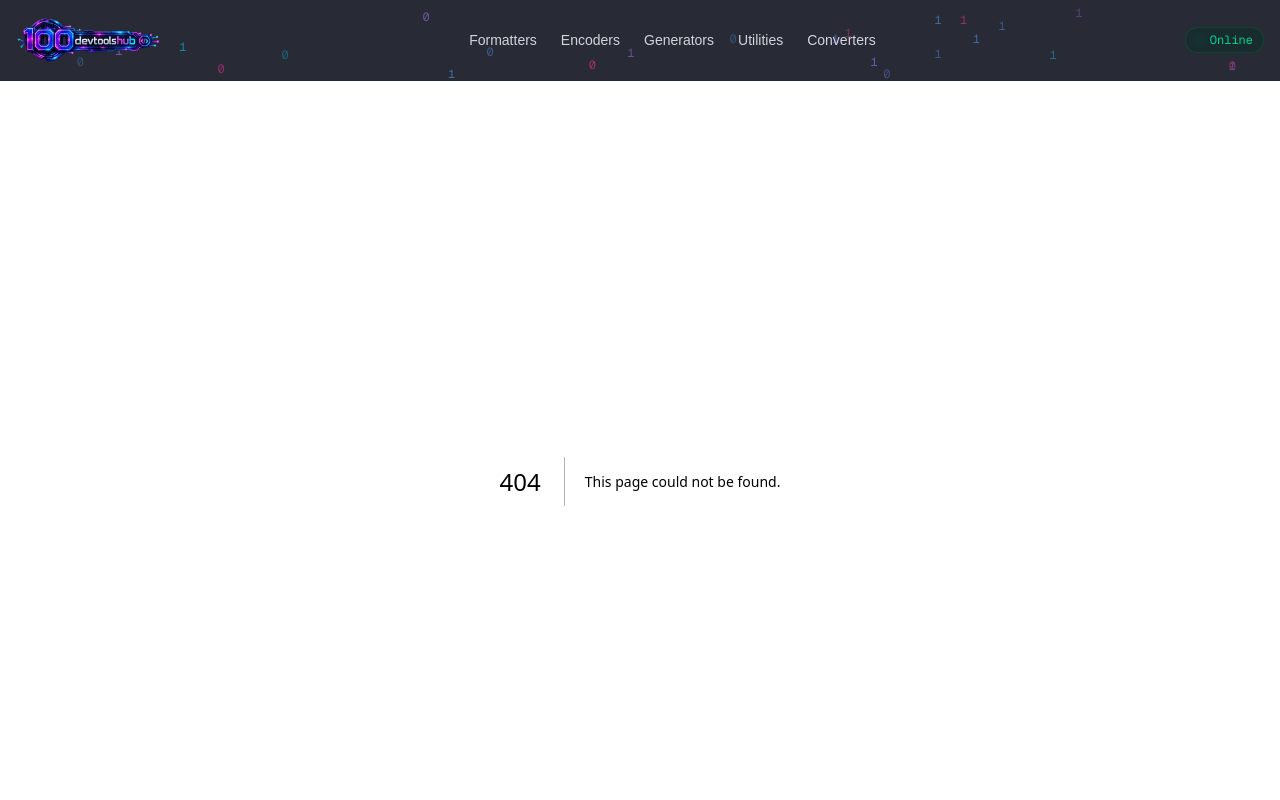
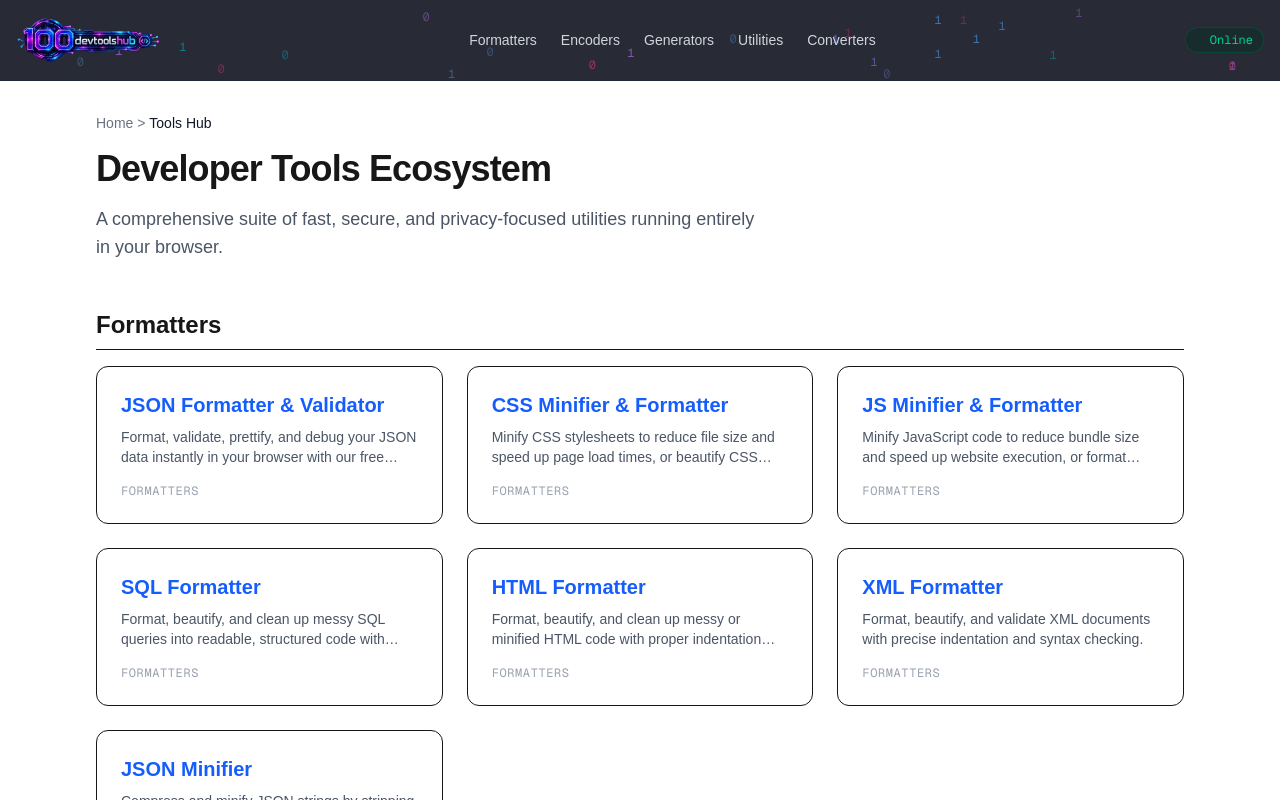
Before and after one commit to Vall-Re/dev-tools, a Next.js app: page /tools in a window 1280 px wide. Before the commit this address had no page. Shown: the top 800 px of the page. Built offline with nearby package versions, Linux system fonts and the light colour scheme.

Commit message:
Update sitemap structure to /tools/slug and fix robots. txt

```diff
--- a/app/layout.tsx
+++ b/app/layout.tsx
@@ -17,6 +17,9 @@ const geistMono = Geist_Mono({
 export const metadata: Metadata = {
   title: "100 DevTools Hub | Free Client-Side Online Tools for Developers",
   description: "Fast, secure, client-side web tools for developers. Formatters, converters, generators, and encoders with zero server-side storage.",
+  icons: {
+    icon: "/favicon.ico",
+  },
 };
 
 export default function RootLayout({ children }: { children: React.ReactNode }) {
--- /dev/null
+++ b/app/tools/page.tsx
@@ -0,0 +1,61 @@
+import { tools } from '@/data/tools';
+import Link from 'next/link';
+import { Metadata } from 'next';
+
+export const metadata: Metadata = {
+  title: 'All Developer Tools – Free Online Utility Platform',
+  description: 'Explore our complete collection of free, client-side developer tools including JSON formatters, base64 encoders, JWT decoders, regex testers, and more.',
+  alternates: {
+    canonical: 'https://100devtoolshub.com/tools',
+  },
+};
+
+export default function ToolsIndexPage() {
+  // Групуємо інструменти за категоріями
+  const categories = Array.from(new Set(tools.map((t) => t.category)));
+
+  return (
+    <main className="min-h-screen p-8 max-w-6xl mx-auto space-y-12">
+      {/* Breadcrumbs & Header */}
+      <div className="space-y-4">
+        <nav className="text-sm text-gray-500">
+          <Link href="/" className="hover:underline">Home</Link> &gt;{' '}
+          <span className="text-gray-900 font-medium">Tools Hub</span>
+        </nav>
+        <h1 className="text-4xl font-extrabold tracking-tight">Developer Tools Ecosystem</h1>
+        <p className="text-gray-600 text-lg max-w-2xl">
+          A comprehensive suite of fast, secure, and privacy-focused utilities running entirely in your browser.
+        </p>
+      </div>
+
+      {/* Categories & Tool Cards */}
+      <div className="space-y-12">
+        {categories.map((category) => {
+          const categoryTools = tools.filter((t) => t.category === category);
+          return (
+            <section key={category} className="space-y-4">
+              <h2 className="text-2xl font-bold border-b pb-2">{category}</h2>
+              <div className="grid grid-cols-1 md:grid-cols-2 lg:grid-cols-3 gap-6">
+                {categoryTools.map((tool) => (
+                  <Link
+                    key={tool.slug}
+                    href={`/tools/${tool.slug}`}
+                    className="p-6 border rounded-xl hover:border-blue-500 hover:shadow-md transition-all bg-white flex flex-col justify-between"
+                  >
+                    <div>
+                      <h3 className="text-xl font-semibold text-blue-600 mb-2">{tool.name}</h3>
+                      <p className="text-gray-600 text-sm line-clamp-2">{tool.description}</p>
+                    </div>
+                    <span className="text-xs text-gray-400 mt-4 font-mono uppercase tracking-wider">
+                      {tool.category}
+                    </span>
+                  </Link>
+                ))}
+              </div>
+            </section>
+          );
+        })}
+      </div>
+    </main>
+  );
+}
```
Also changed, not shown: 1 other file (tests, documents, lock files or other folders).
